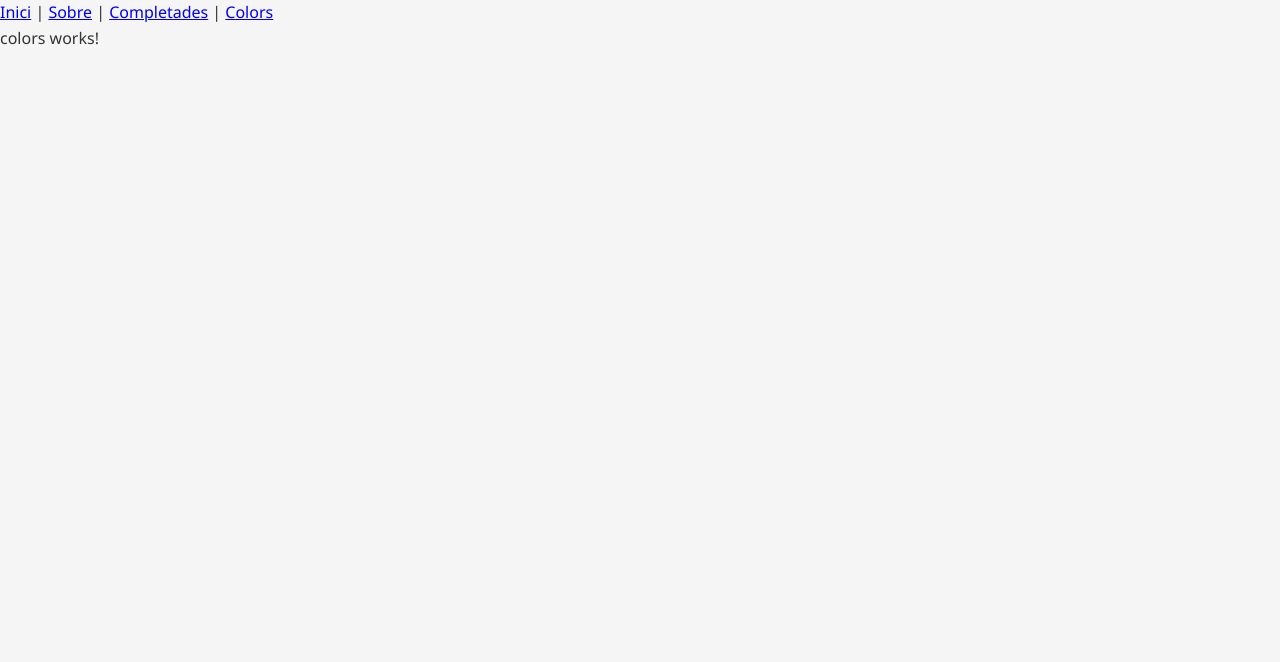
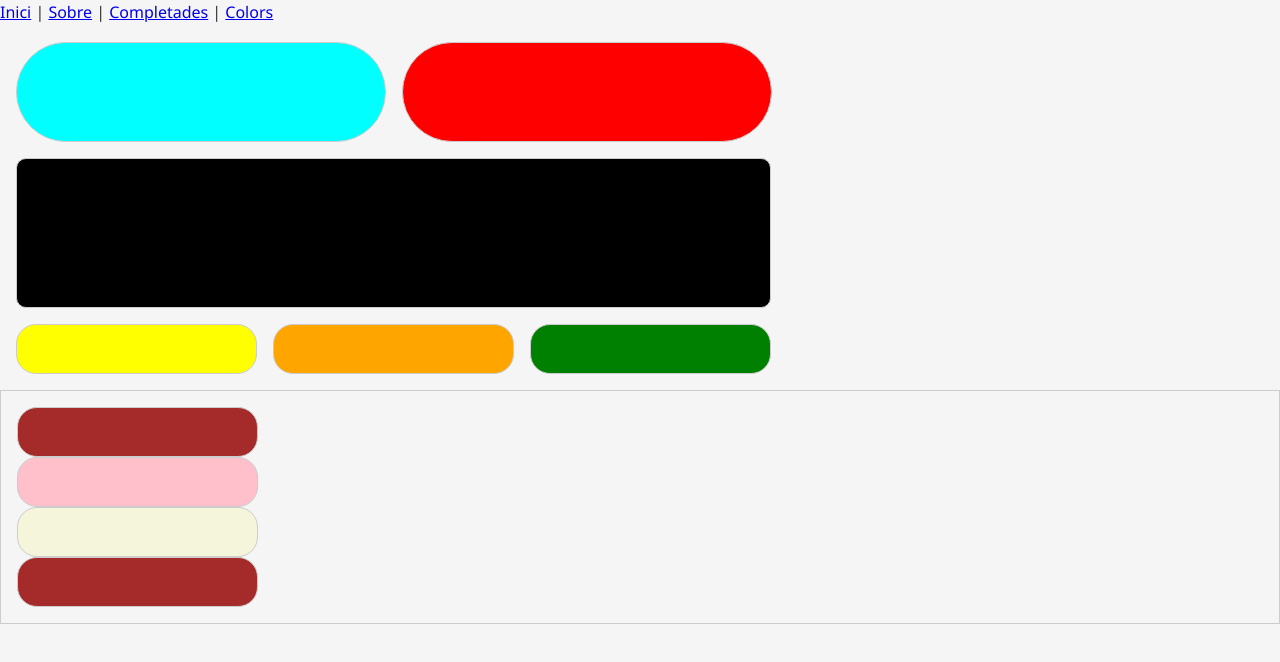
Before and after one commit to alsorribes/Todolist, an Angular app: page /colors in a window 1280 px wide. Shown: the top 662 px of the page. Built offline with nearby package versions, Linux system fonts and the light colour scheme.

Commit message:
Implementació de pestanya de colors per practicar css

```diff
--- a/src/app/components/colors/colors.css
+++ b/src/app/components/colors/colors.css
@@ -0,0 +1,35 @@
+.fila {
+  display: flex;
+  gap: 1rem; /* separació entre colors */
+  margin-bottom: 1rem;
+  margin-top: 1rem;
+  margin-left: 1rem;
+}
+
+.columna {
+  flex: 1; /* cada columna ocupa el mateix espai */
+  gap: 1rem;
+  padding: 1rem;
+  border: 1px solid #ccc;
+}
+
+.color-box {
+  width: 370px;
+  height: 100px;
+  border-radius: 50px;
+  border: 1px solid #ccc;
+}
+
+.color-box-llarg {
+  width: 755px;
+  height: 150px;
+  border-radius: 10px;
+  border: 1px solid #ccc;
+}
+
+.color-box-curt {
+  width: 241px;
+  height: 50px;
+  border-radius: 20px;
+  border: 1px solid #ccc;
+}
--- a/src/app/components/colors/colors.html
+++ b/src/app/components/colors/colors.html
@@ -1 +1,21 @@
-<p>colors works!</p>
+<div class="fila">
+    <div class="color-box" style="background-color: cyan;"></div>
+    <div class="color-box" style="background-color: red;"></div>
+</div>
+
+<div class="fila">
+    <div class="color-box-llarg" style="background-color: black;"></div>
+</div>
+
+<div class="fila">
+    <div class="color-box-curt" style="background-color: yellow;"></div>
+    <div class="color-box-curt" style="background-color: orange;"></div>
+    <div class="color-box-curt" style="background-color: green;"></div>
+</div>
+
+<div class="columna">
+    <div class="color-box-curt" style="background-color: brown;"></div>
+    <div class="color-box-curt" style="background-color: pink;"></div>
+    <div class="color-box-curt" style="background-color: beige;"></div>
+    <div class="color-box-curt" style="background-color: brown;"></div>
+</div>
--- a/src/app/components/task-form/task-form.html
+++ b/src/app/components/task-form/task-form.html
@@ -14,7 +14,7 @@
   </div>
 
   <div class="form-group">
-    <label for="description">Descripció de la tasca:</label>
+    <label for="description">Descripció de la tasca (Opcional):</label>
     <input
       type="text"
       id="description"
```
